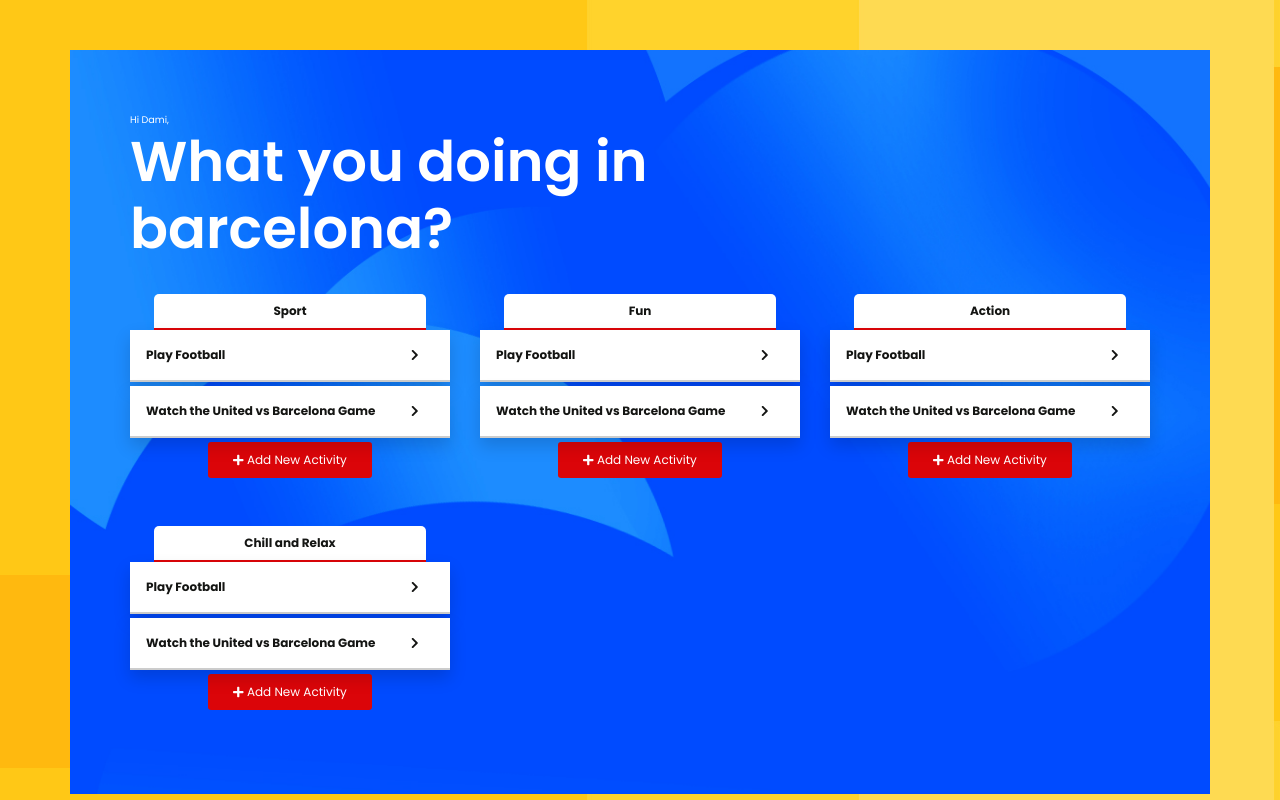
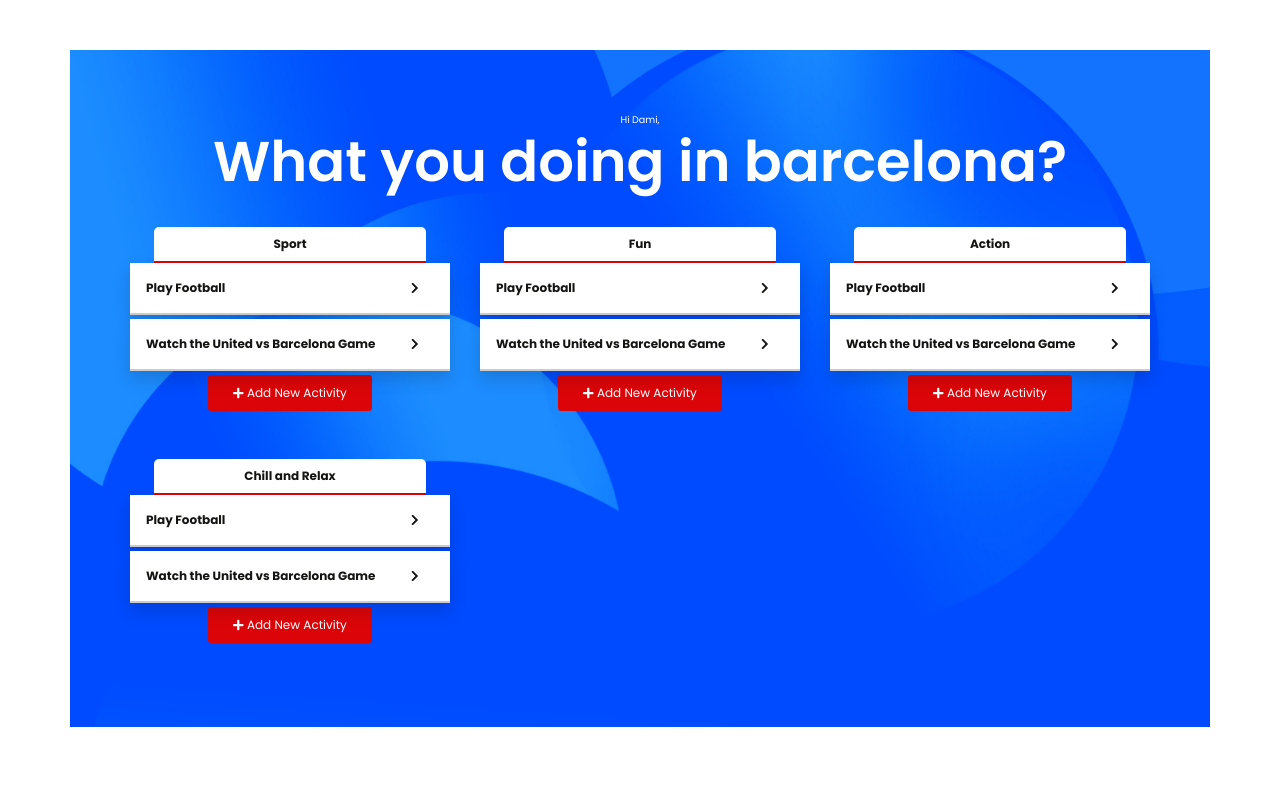
Before and after one commit to adeadedoja/travel-planner, a React (Create React App) app: page / in a window 1280 px wide. Built offline with nearby package versions, Linux system fonts and the light colour scheme.

Commit message:
Fix container background in css

```diff
--- a/package.json
+++ b/package.json
@@ -16,12 +16,12 @@
     "reactstrap": "^6.3.0"
   },
   "scripts": {
+    "predeploy": "npm run build",
+    "deploy": "gh-pages -d build",
     "start": "react-scripts start",
     "build": "react-scripts build",
     "test": "react-scripts test --env=jsdom",
-    "eject": "react-scripts eject",
-    "predeploy": "npm run build",
-    "deploy": "gh-pages -d build"
+    "eject": "react-scripts eject"
   },
   "devDependencies": {
     "gh-pages": "^1.2.0"
--- a/src/App.js
+++ b/src/App.js
@@ -80,7 +80,7 @@ class App extends Component {
     return (
       <Container className="maincontainer">
           <Row>
-              <Col md="9">
+              <Col className="text-center">
                 <p className="text-white mb-0 pb-0"><small>Hi Dami,</small></p>
                 <h2 className="display-4 mt-0 pt-0 b6 text-white">What you doing in barcelona?</h2>
               </Col>
--- a/src/index.css
+++ b/src/index.css
@@ -5,7 +5,6 @@ body {
   color:#141513!important;
   font-size: 12px!important;
   font-family: 'Poppins', sans-serif!important;
-  background:url(./img/bodybg.jpg)!important;
 }
 .btn, .form-control {
     font-size: .75rem!important;
```
